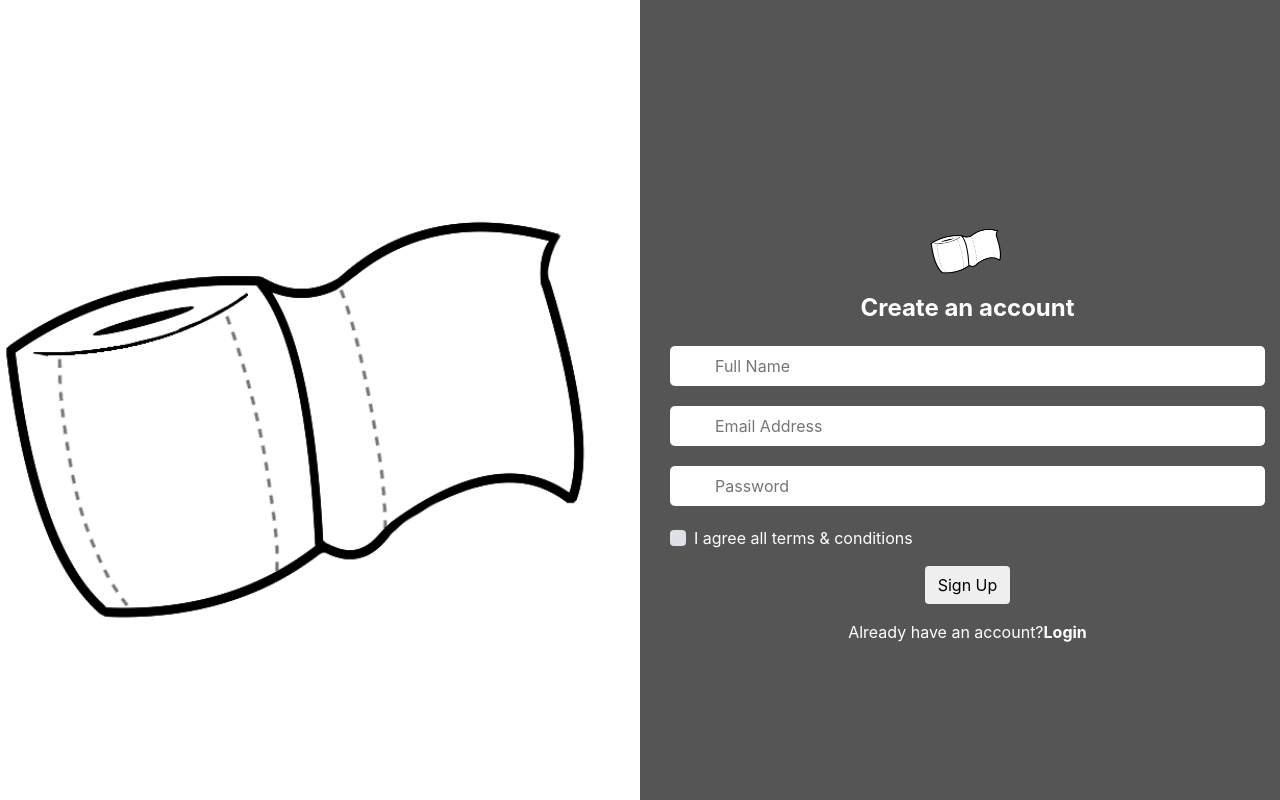
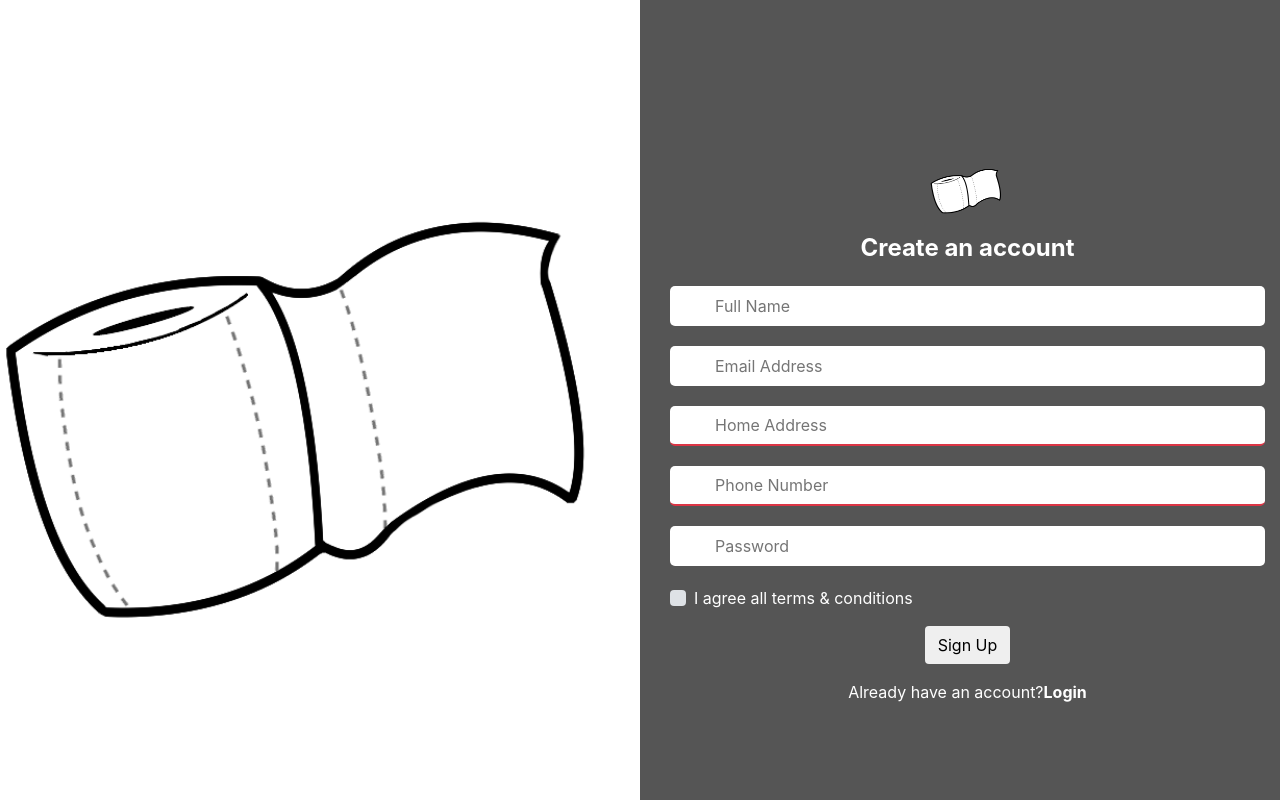
Before and after one commit to fred-smu/TP-Express, a React (Create React App) app in the folder client/: page /Signup in a window 1280 px wide. Built offline with nearby package versions, Linux system fonts and the light colour scheme.

Commit message:
additional feature added to signup1

```diff
--- a/client/src/pages/Signup.js
+++ b/client/src/pages/Signup.js
@@ -75,6 +75,22 @@ class Signup extends Component {
                         id="email-input"
                         value={this.state.email}
                         name="email"
+                        onChange={this.handleInputChange}/>
+                    </div>
+                    <div className="form-input">
+                        <span><i class="fa fa-home"></i></span>
+                        <input type="homeAddress"
+                        placeholder="Home Address"
+                        value={this.state.homeAddress}
+                        name="homeAddress"
+                        onChange={this.handleInputChange}/>
+                    </div>
+                    <div className="form-input">
+                        <span><i class="fa fa-phone"></i></span>
+                        <input type="phoneNumber"
+                        placeholder="Phone Number"
+                        value={this.state.phoneNumber}
+                        name="phoneNumber"
                         onChange={this.handleInputChange}/>
                     </div>
                     <div className="form-input">
```
